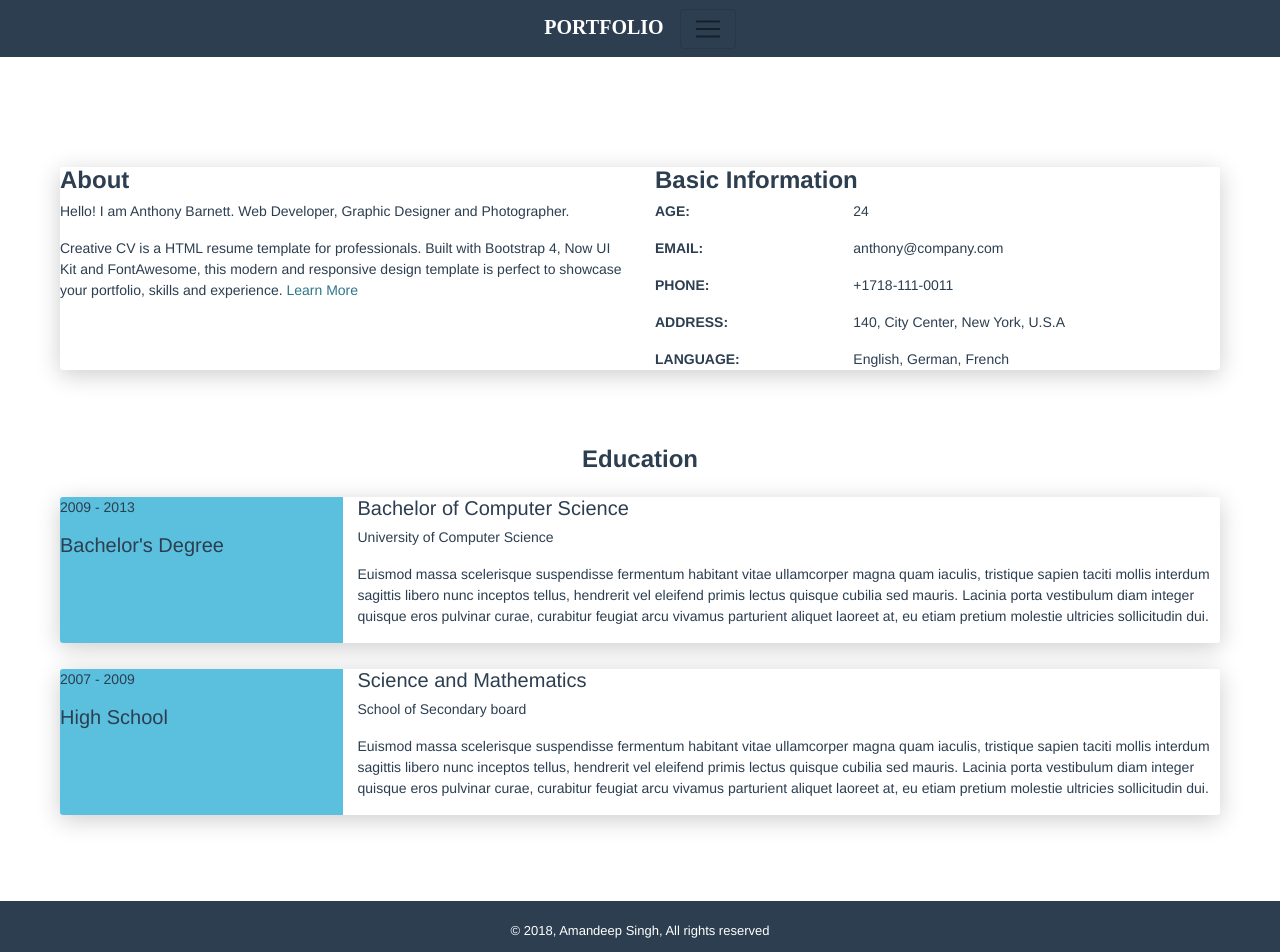
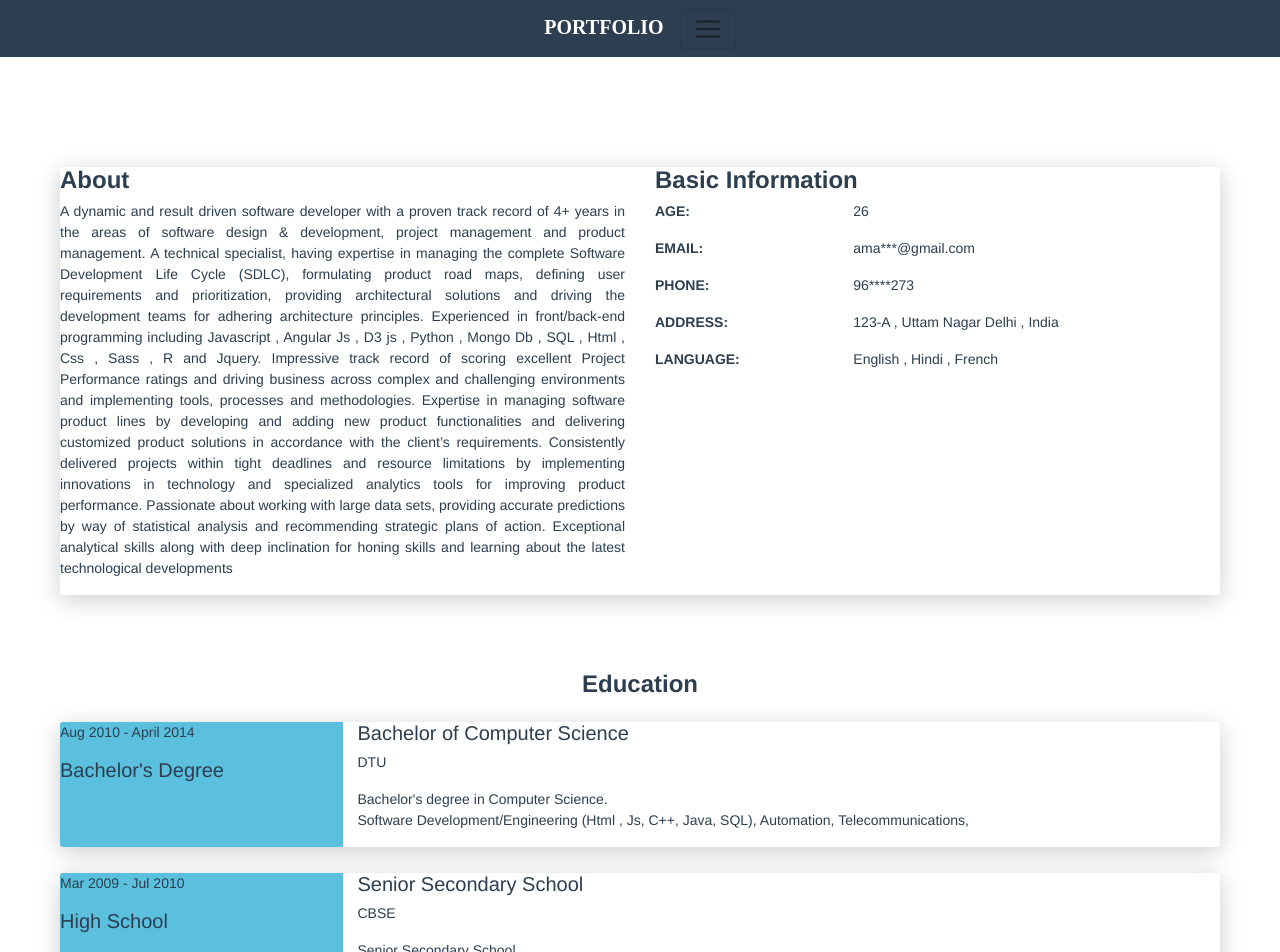
Before and after one commit to amandeepch92/portfolio, a Vue app: page /#/about in a window 1280 px wide. Shown: the top 952 px of the page. Built offline with nearby package versions, Linux system fonts and the light colour scheme; a web font is replaced by a local one; what vue-resource would draw is missing.

Commit message:
change in portfolio

```diff
--- a/src/components/About.vue
+++ b/src/components/About.vue
@@ -7,8 +7,7 @@
 	            <div class="col-lg-6 col-md-12">
 	               <div class="card-body">
 	                  <div class="h4 mt-0 title">About</div>
-	                  <p>Hello! I am Anthony Barnett. Web Developer, Graphic Designer and Photographer.</p>
-	                  <p>Creative CV is a HTML resume template for professionals. Built with Bootstrap 4, Now UI Kit and FontAwesome, this modern and responsive design template is perfect to showcase your portfolio, skills and experience. <a href="https://templateflip.com/templates/creative-cv/" target="_blank">Learn More</a></p>
+	                  <p class="text-justify">{{about}}</p>
 	               </div>
 	            </div>
 	            <div class="col-lg-6 col-md-12">
@@ -16,23 +15,23 @@
 	                  <div class="h4 mt-0 title">Basic Information</div>
 	                  <div class="row">
 	                     <div class="col-sm-4"><strong class="text-uppercase">Age:</strong></div>
-	                     <div class="col-sm-8">24</div>
+	                     <div class="col-sm-8">{{basic.age}}</div>
 	                  </div>
 	                  <div class="row mt-3">
 	                     <div class="col-sm-4"><strong class="text-uppercase">Email:</strong></div>
-	                     <div class="col-sm-8">anthony@company.com</div>
+	                     <div class="col-sm-8">{{basic.email}}</div>
 	                  </div>
 	                  <div class="row mt-3">
 	                     <div class="col-sm-4"><strong class="text-uppercase">Phone:</strong></div>
-	                     <div class="col-sm-8">+1718-111-0011</div>
+	                     <div class="col-sm-8">{{basic.phone}}</div>
 	                  </div>
 	                  <div class="row mt-3">
 	                     <div class="col-sm-4"><strong class="text-uppercase">Address:</strong></div>
-	                     <div class="col-sm-8">140, City Center, New York, U.S.A</div>
+	                     <div class="col-sm-8">{{basic.address}}</div>
 	                  </div>
 	                  <div class="row mt-3">
 	                     <div class="col-sm-4"><strong class="text-uppercase">Language:</strong></div>
-	                     <div class="col-sm-8">English, German, French</div>
+	                     <div class="col-sm-8">{{basic.langsISpeak}}</div>
 	                  </div>
 	               </div>
 	            </div>
@@ -43,36 +42,19 @@
    <div class="section" id="education">
 	   <div>
 	      <div class="h4 text-center mb-4 title">Education</div>
-	      <div class="card text-left">
+	      <div class="card text-left" v-for="(item, index) in education">
 	         <div class="row">
 	            <div class="col-md-3 bg-info">
 	               <div class="card-body">
-	                  <p>2009 - 2013</p>
-	                  <div class="h5">Bachelor's Degree</div>
+	                  <p>{{item.time}}</p>
+	                  <div class="h5">{{item.title}}</div>
 	               </div>
 	            </div>
 	            <div class="col-md-9">
 	               <div class="card-body">
-	                  <div class="h5">Bachelor of Computer Science</div>
-	                  <p class="category">University of Computer Science</p>
-	                  <p>Euismod massa scelerisque suspendisse fermentum habitant vitae ullamcorper magna quam iaculis, tristique sapien taciti mollis interdum sagittis libero nunc inceptos tellus, hendrerit vel eleifend primis lectus quisque cubilia sed mauris. Lacinia porta vestibulum diam integer quisque eros pulvinar curae, curabitur feugiat arcu vivamus parturient aliquet laoreet at, eu etiam pretium molestie ultricies sollicitudin dui.</p>
-	               </div>
-	            </div>
-	         </div>
-	      </div>
-	      <div class="card text-left">
-	         <div class="row">
-	            <div class="col-md-3 bg-info">
-	               <div class="card-body">
-	                  <p>2007 - 2009</p>
-	                  <div class="h5">High School</div>
-	               </div>
-	            </div>
-	            <div class="col-md-9">
-	               <div class="card-body">
-	                  <div class="h5">Science and Mathematics</div>
-	                  <p class="category">School of Secondary board</p>
-	                  <p>Euismod massa scelerisque suspendisse fermentum habitant vitae ullamcorper magna quam iaculis, tristique sapien taciti mollis interdum sagittis libero nunc inceptos tellus, hendrerit vel eleifend primis lectus quisque cubilia sed mauris. Lacinia porta vestibulum diam integer quisque eros pulvinar curae, curabitur feugiat arcu vivamus parturient aliquet laoreet at, eu etiam pretium molestie ultricies sollicitudin dui.</p>
+	                  <div class="h5">{{item.name}}</div>
+	                  <p class="category">{{item.university}}</p>
+	                  <p v-html="item.text"></p>
 	               </div>
 	            </div>
 	         </div>
@@ -81,7 +63,43 @@
 	</div>
 </div>
 </template>
+<script>
+export default {
+  name: 'about',
+  data () {
+    return {
+      title: 'About me',
+      about: 'A dynamic and result driven software developer with a proven track record of 4+ years in the areas of software design & development, project management and product management. A technical specialist, having expertise in managing the complete Software Development Life Cycle (SDLC), formulating product road maps, defining user requirements and prioritization, providing architectural solutions and driving the development teams for adhering architecture principles. Experienced in front/back-end programming including Javascript , Angular Js , D3 js , Python , Mongo Db , SQL , Html , Css , Sass , R and Jquery. Impressive track record of scoring excellent Project Performance ratings and driving business across complex and challenging environments and implementing tools, processes and methodologies. Expertise in managing software product lines by developing and adding new product functionalities and delivering customized product solutions in accordance with the client’s requirements. Consistently delivered projects within tight deadlines and resource limitations by implementing innovations in technology and specialized analytics tools for improving product performance. Passionate about working with large data sets, providing accurate predictions by way of statistical analysis and recommending strategic plans of action. Exceptional analytical skills along with deep inclination for honing skills and learning about the latest technological developments',
+     basic:{
+     	age:26,
+     	email:'ama***@gmail.com',
+     	phone:'96****273',
+     	address:'123-A , Uttam Nagar Delhi , India',
+     	langsISpeak: 'English , Hindi , French'
+     },
+     education:[
+        {
+            title:'Bachelor\'s Degree',
+            university:'DTU',
+            time:'Aug 2010 - April 2014',
+            name:'Bachelor of Computer Science',
+            text:'Bachelor\'s degree in Computer Science.<br/>' +
+                'Software Development/Engineering (Html , Js, C++, Java, SQL), Automation, Telecommunications,'
+        },
+        {
+            title:'High School',
+            university:'CBSE',
+            time:'Mar 2009 - Jul 2010',
+            name:'Senior Secondary School',
+            text:'Senior Secondary School.<br/>' +
+                'Major in Physics , Mathematics , Chemistry.'
+        }
+      ]
+    }
+  },
 
+}
+</script>
 <style scoped>
 .section{
 	padding-top: 50px;
@@ -109,9 +127,3 @@
 	margin-bottom:0px;
 }
 </style>
-
-<script>
-export default {
-  name: 'about',
-}
-</script>
--- a/src/components/Portfolio.vue
+++ b/src/components/Portfolio.vue
@@ -5,8 +5,8 @@
             <h2 class="section-title"><i class="fa fa-user"></i>Career Profile</h2>
             <div class="summary">
                 <p>A dynamic and result driven software developer with a proven track record of 4+ years in the areas of software design & development, project management and product management. A technical specialist, having expertise in managing the complete Software Development Life Cycle (SDLC), formulating product road maps, defining user requirements and prioritization, providing architectural solutions and driving the development teams for adhering architecture principles. Experienced in front/back-end programming including Javascript , Angular Js , D3 js , Python , Mongo Db , SQL , Html , Css , Sass , R  and Jquery. Impressive track record of scoring excellent Project Performance ratings and driving business across complex and challenging environments and implementing tools, processes and methodologies. Expertise in managing software product lines by developing and adding new product functionalities and delivering customized product solutions in accordance with the client’s requirements. Consistently delivered projects within tight deadlines and resource limitations by implementing innovations in technology and specialized analytics tools for improving product performance. Passionate about working with large data sets, providing accurate predictions by way of statistical analysis and recommending strategic plans of action. Exceptional analytical skills along with deep inclination for honing skills and learning about the latest technological developments.</p>
-            </div><!--//summary-->
-        </section><!--//section-->
+            </div>
+        </section>
 
         <section class="section experiences-section">
             <h2 class="section-title"><i class="fa fa-briefcase"></i>Experiences</h2>
```
